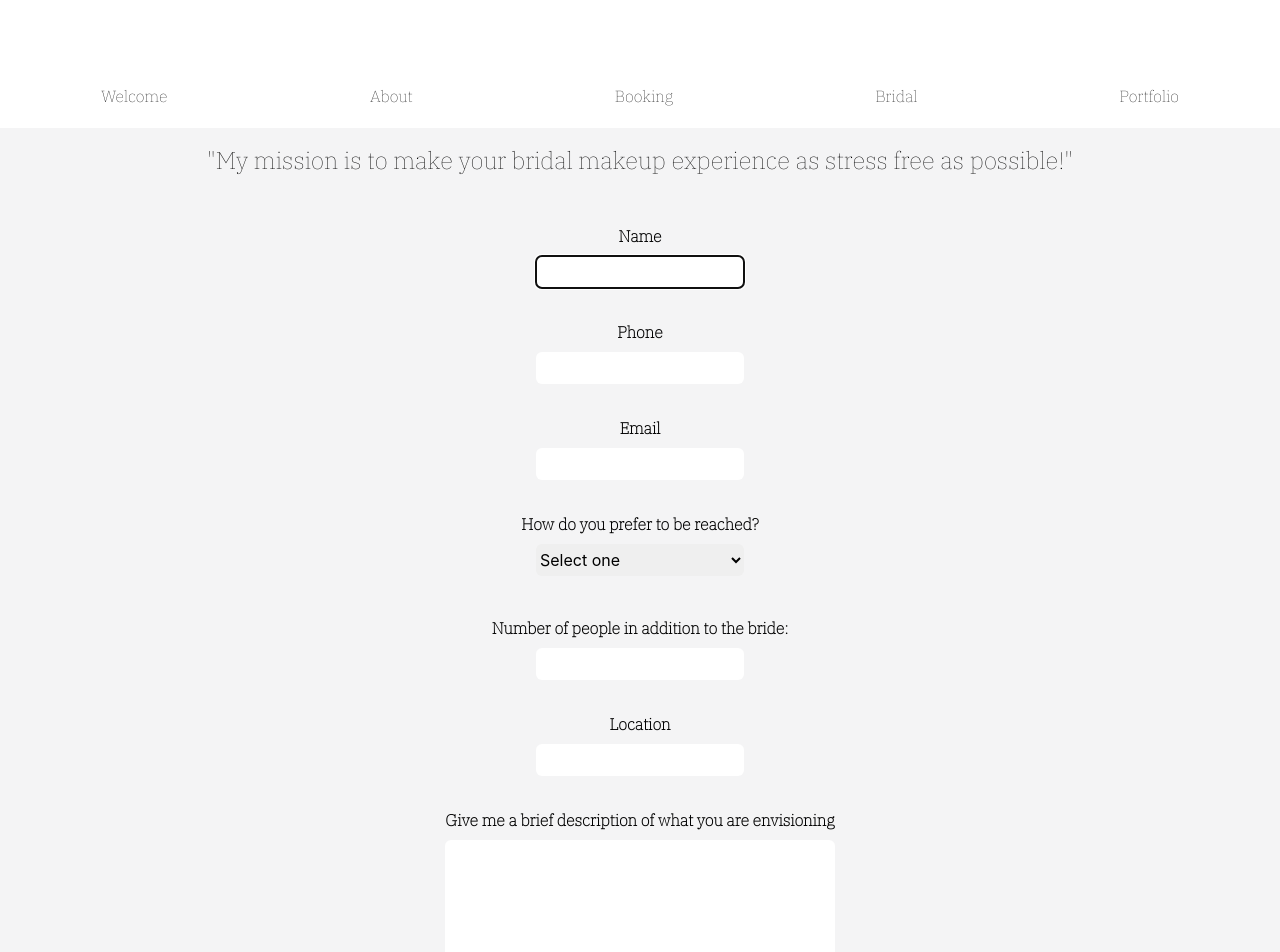
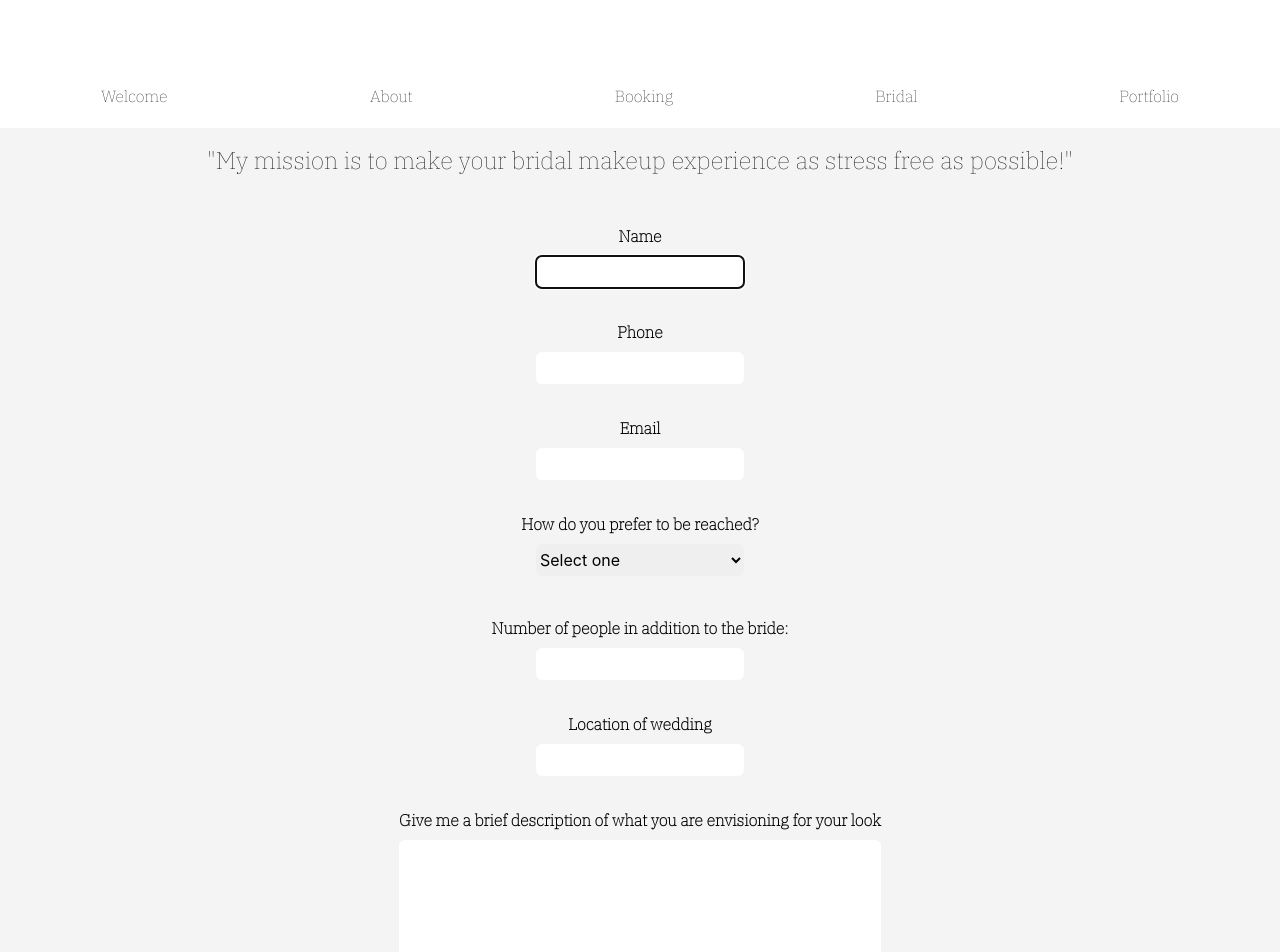
Before and after one commit to ImmanuelCurrah/Hudson-Makeup, a React (Create React App) app in the folder client/: page /booking in a window 1280 px wide. Shown: the top 952 px of the page. Built offline with nearby package versions, Linux system fonts and the light colour scheme.

Commit message:
touching up the booking page

```diff
--- a/client/src/components/booking-form/BookingForm.jsx
+++ b/client/src/components/booking-form/BookingForm.jsx
@@ -133,7 +133,7 @@ export default function BookingForm() {
         </div>
         <div className="flex flex-col m-4">
           <label className="font-IBM-Plex-Serif font-semibold mb-2">
-            Location
+            Location of wedding
           </label>
           <input
             className="h-8 w-52 rounded-md"
@@ -145,7 +145,8 @@ export default function BookingForm() {
         </div>
         <div className="flex flex-col m-4">
           <label className="font-IBM-Plex-Serif font-semibold mb-2">
-            Give me a brief description of what you are envisioning
+            Give me a brief description of what you are envisioning for your
+            look
           </label>
           <textarea
             className="h-32 rounded-md"
```
